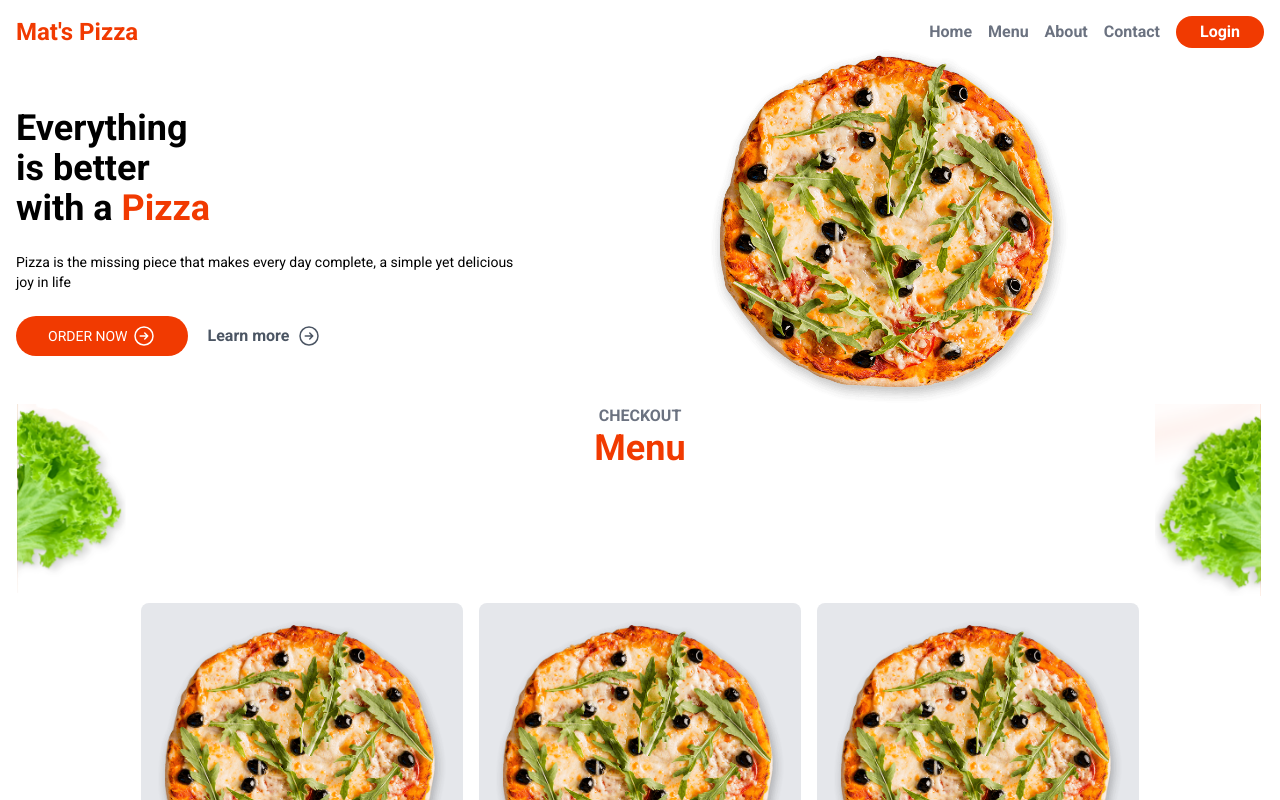
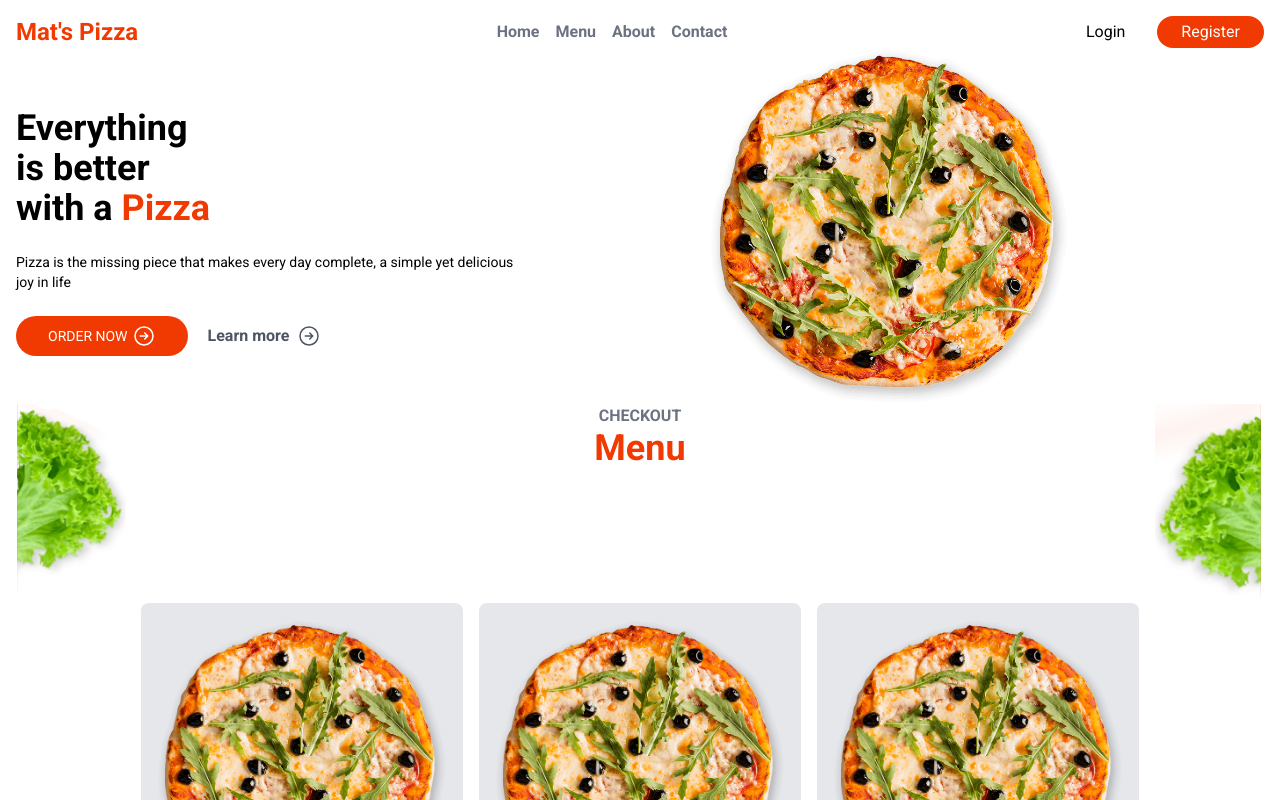
Before and after one commit to ansarimati/foodOrderApp, a Next.js app: page / in a window 1280 px wide. Shown: the top 800 px of the page. Built offline with nearby package versions, Linux system fonts and the light colour scheme.

Commit message:
Auth wip

```diff
--- a/src/components/layout/Header.jsx
+++ b/src/components/layout/Header.jsx
@@ -44,7 +44,11 @@ const Header = () => {
           <Link href={"/menu"}>Menu</Link>
           <Link href={"/about"}>About</Link>
           <Link href={"contact"}>Contact</Link>
-          <Link href={"login"} className="bg-primary text-white px-6 py-1 rounded-full">Login</Link>
+        </nav>
+
+        <nav className="flex items-center gap-8">
+          <Link href={"/login"}>Login</Link>
+          <Link href={"/register"} className="bg-primary text-white px-6 py-1 rounded-full">Register</Link>
         </nav>
       </header>
     )
```
Also changed, not shown: 1 other file (tests, documents, lock files or other folders).
